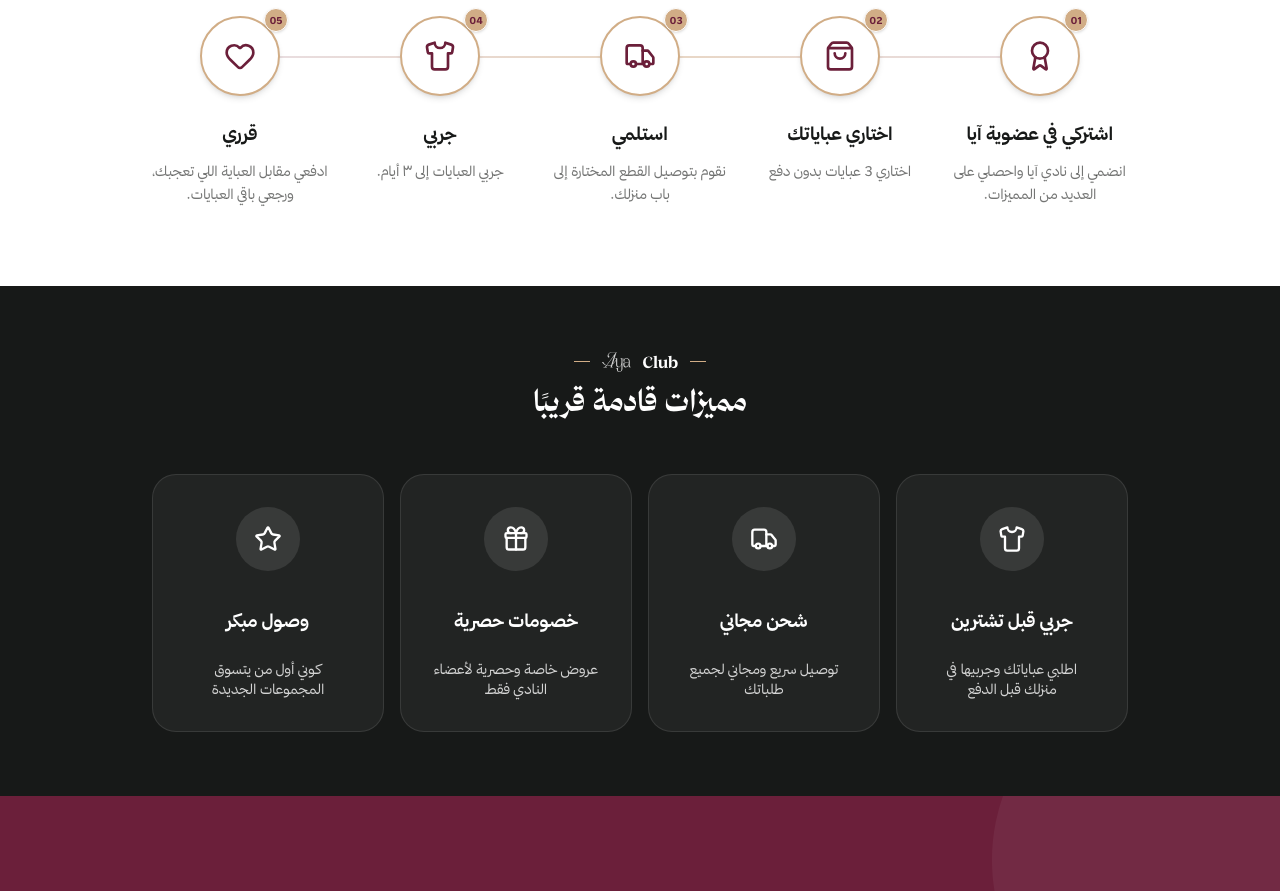
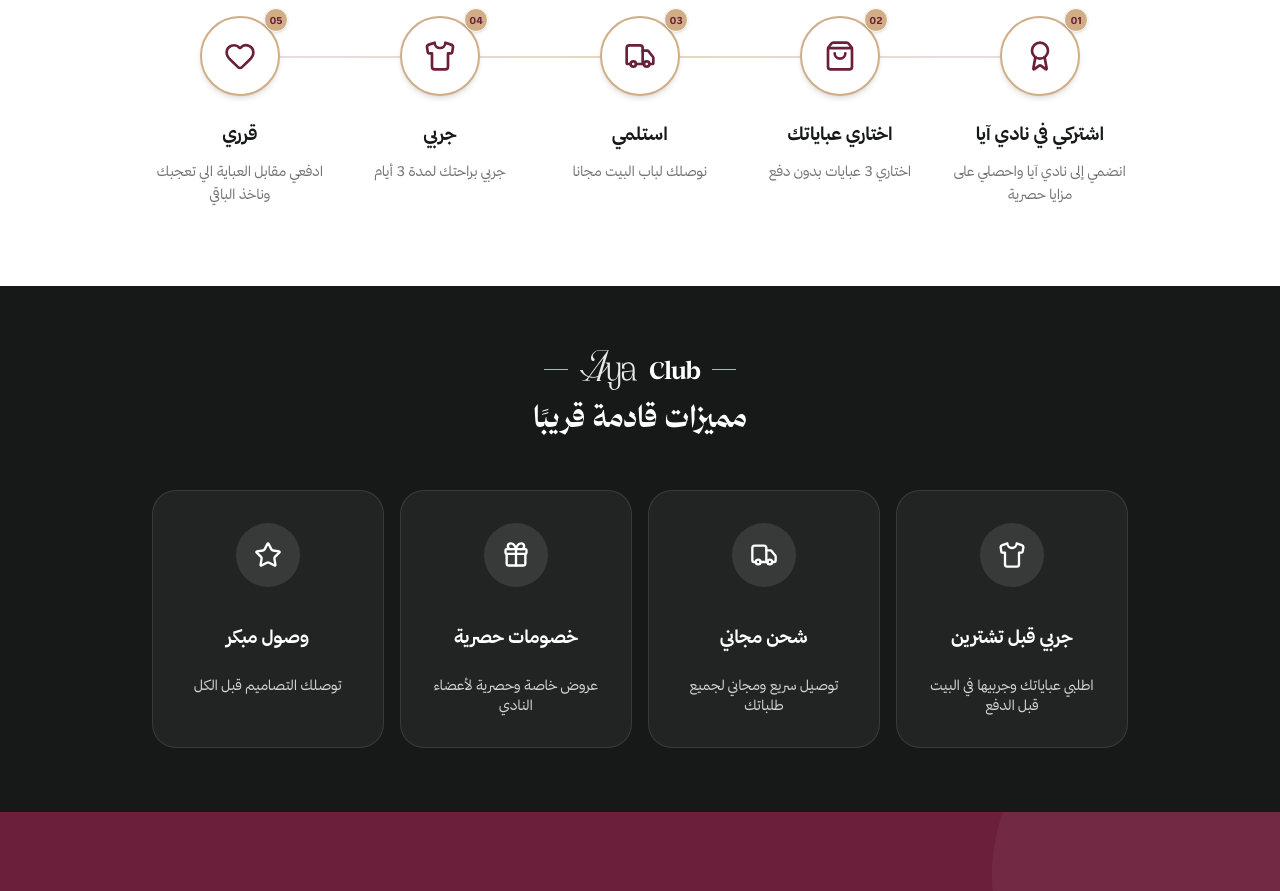
Before and after one commit to alshareef-dev/Aya-Club, a React (Vite) app: page / in a window 1280 px wide. Shown: the part 800-1691 px from the top of the page. Built offline with nearby package versions, Linux system fonts and the light colour scheme.

Commit message:
check changes

```diff
--- a/src/pages/Landing.jsx
+++ b/src/pages/Landing.jsx
@@ -7,8 +7,8 @@ import ayaLogo from '../assets/images/aya-logo.svg'
 const STEPS = [
   {
     icon: Award,
-    title: 'اشتركي في عضوية آيا',
-    body: 'انضمي إلى نادي آيا واحصلي على العديد من المميزات.',
+    title: 'اشتركي في نادي آيا',
+    body: 'انضمي إلى نادي آيا واحصلي على مزايا حصرية',
   },
   {
     icon: ShoppingBag,
@@ -18,17 +18,17 @@ const STEPS = [
   {
     icon: Truck,
     title: 'استلمي',
-    body: 'نقوم بتوصيل القطع المختارة إلى باب منزلك.',
+    body: 'نوصلك لباب البيت مجانا',
   },
   {
     icon: Shirt,
     title: 'جربي',
-    body: 'جربي العبايات إلى ٣ أيام.',
+    body: 'جربي براحتك لمدة 3 أيام',
   },
   {
     icon: Heart,
     title: 'قرري',
-    body: 'ادفعي مقابل العباية اللي تعجبك، ورجعي باقي العبايات.',
+    body: 'ادفعي مقابل العباية الي تعجبك وناخذ الباقي',
   },
 ]
 
@@ -36,7 +36,7 @@ const PERKS = [
   {
     icon: Shirt,
     title: 'جربي قبل تشترين',
-    body: 'اطلبي عباياتك وجربيها في منزلك قبل الدفع',
+    body: 'اطلبي عباياتك وجربيها في البيت قبل الدفع',
   },
   {
     icon: Truck,
@@ -46,12 +46,12 @@ const PERKS = [
   {
     icon: Gift,
     title: 'خصومات حصرية',
-    body: 'عروض خاصة وحصرية لأعضاء النادي فقط',
+    body: 'عروض خاصة وحصرية لأعضاء النادي ',
   },
   {
     icon: Star,
     title: 'وصول مبكر',
-    body: 'كوني أول من يتسوق المجموعات الجديدة',
+    body: 'توصلك التصاميم قبل الكل',
   },
 ]
 
@@ -164,10 +164,10 @@ export default function Landing() {
         <div className="mx-auto max-w-5xl px-6">
           <div className="mb-14 flex flex-col items-center text-center">
             <div className="mb-2 flex items-center justify-center gap-3">
-              <span className="block h-px w-4 bg-biscuit" />
-              <span className="font-serif-display font-bold text-white">Club</span>
-              <img src={ayaLogo} className="h-5 w-auto brightness-0 invert opacity-80" alt="Aya logo" />
-              <span className="block h-px w-4 bg-biscuit" />
+              <span className="block h-px w-6 bg-biscuit" />
+              <span className="text-2xl font-bold tracking-tight text-white font-serif-display">Club</span>
+              <img src={ayaLogo} className="h-10 w-auto brightness-0 invert opacity-90" alt="Aya logo" />
+              <span className="block h-px w-6 bg-biscuit" />
             </div>
             <h2 className="text-2xl font-bold sm:text-3xl text-white font-serif-display">مميزات قادمة قريبًا</h2>
           </div>
```
